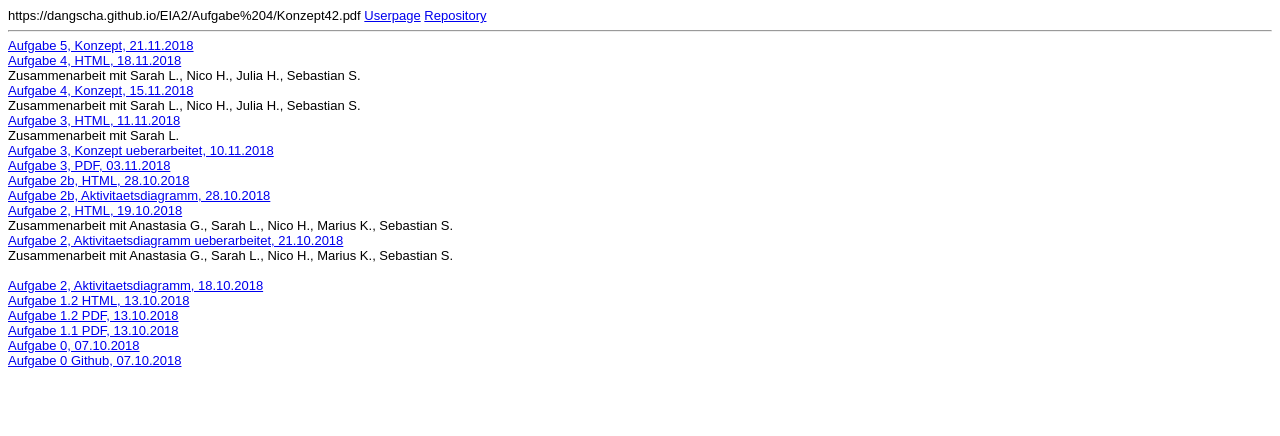
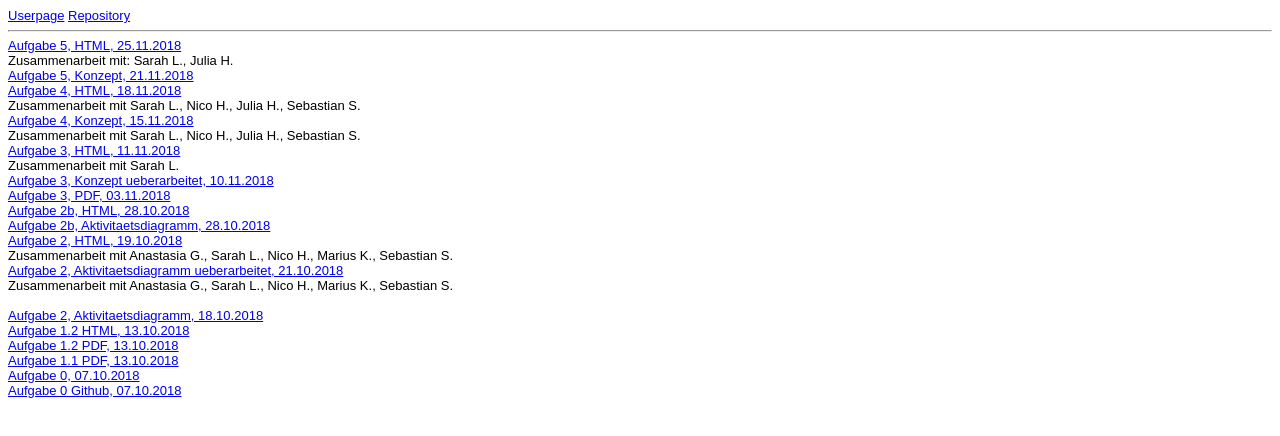
Before and after one commit to dangscha/dangscha.github.io, a plain HTML site: page Steckbrief/steckbrief.htm in a window 1280 px wide. Drawn offline with Linux system fonts and the light colour scheme.

Commit message:
aufgabe 5

```diff
--- a/Steckbrief/steckbrief.htm
+++ b/Steckbrief/steckbrief.htm
@@ -12,11 +12,13 @@ body {
 </style>
 </head>
 <body>
-https://dangscha.github.io/EIA2/Aufgabe%204/Konzept42.pdf
+
 
 	<a href="https://dangscha.github.io/" target="_blank">Userpage</a>
 	<a href="https://github.com/dangscha/EIA2" target="_blank">Repository</a>
 	<hr>
+		<a href="https://dangscha.github.io/EIA2/Aufgabe%205/Aufgabe5.html" target="_blank">Aufgabe 5, HTML, 25.11.2018</a></br>
+		Zusammenarbeit mit: Sarah L., Julia H.<br>
 		<a href="https://dangscha.github.io/EIA2/Aufgabe%204/Konzept42.pdf" target="_blank">Aufgabe 5, Konzept, 21.11.2018</a></br>
 
 	<a href="https://dangscha.github.io/EIA2/Aufgabe%204/Aufgabe4.html" target="_blank">Aufgabe 4, HTML, 18.11.2018</a></br>
```
